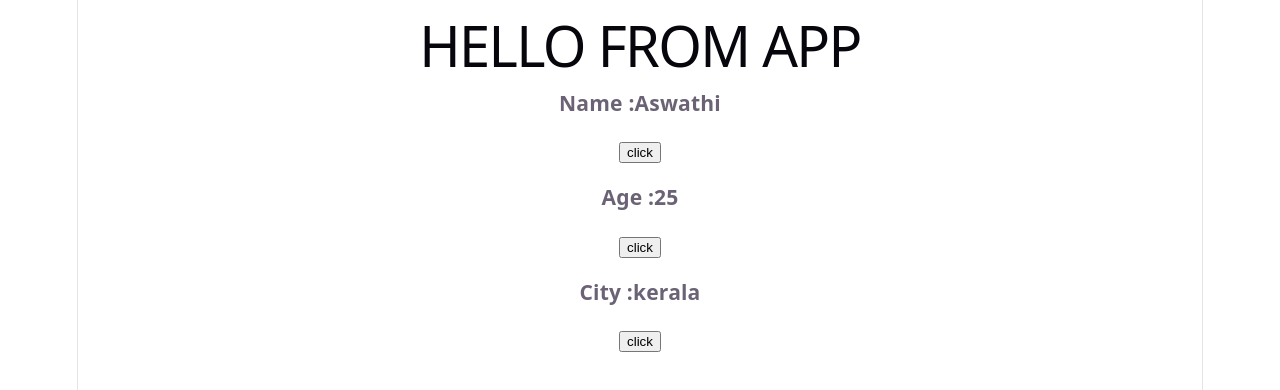
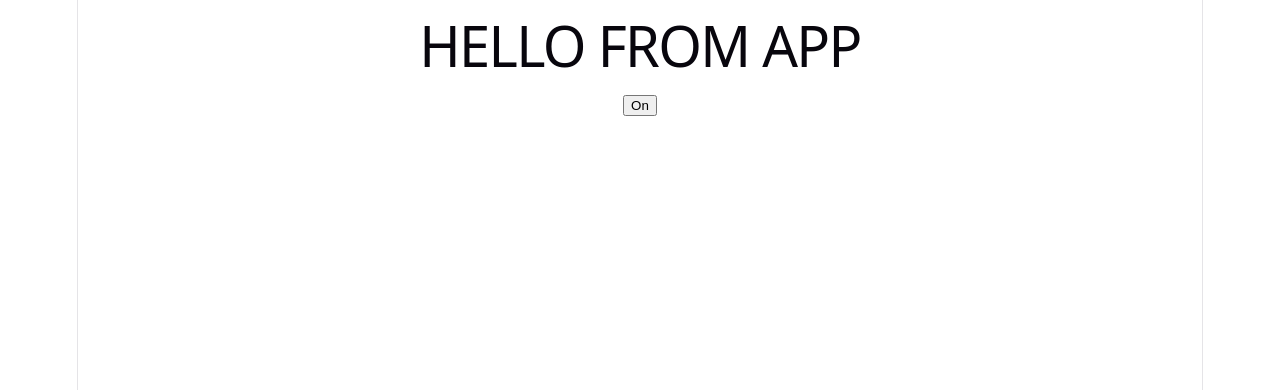
Before and after one commit to Aswathi-Manikandan/REACT-MASTERY, a React (Vite) app in the folder react-practice/: page / in a window 1280 px wide. Shown: the top 390 px of the page. Built offline with nearby package versions, Linux system fonts and the light colour scheme.

Commit message:
change string

```diff
--- a/react-practice/src/App.jsx
+++ b/react-practice/src/App.jsx
@@ -1,12 +1,11 @@
 import React from 'react'
-import ShowHide from './components/USESTATE/ShowHide'
-import Multiple from './components/USESTATE/Multiple'
+import Toggle from './components/USESTATE/Toggle'
 
 const App = () => {
   return (
     <div>
       <h1>HELLO FROM APP</h1>
-      <Multiple/>
+      <Toggle/>
     </div>
   )
 }
--- /dev/null
+++ b/react-practice/src/components/USESTATE/Toggle.jsx
@@ -0,0 +1,19 @@
+import React, { useState } from 'react'
+
+const Toggle = () => {
+    const [tog, setTog] = useState(true)
+
+    const handleClick = () => {
+        setTog(!tog)
+    }
+
+    return (
+        <div>
+            <button onClick={handleClick}>
+                {tog ? "On" : "Off"}
+            </button>
+        </div>
+    )
+}
+
+export default Toggle
```
Also changed, not shown: react-practice/src/components/First.jsx (deleted, +0 -9 lines).
